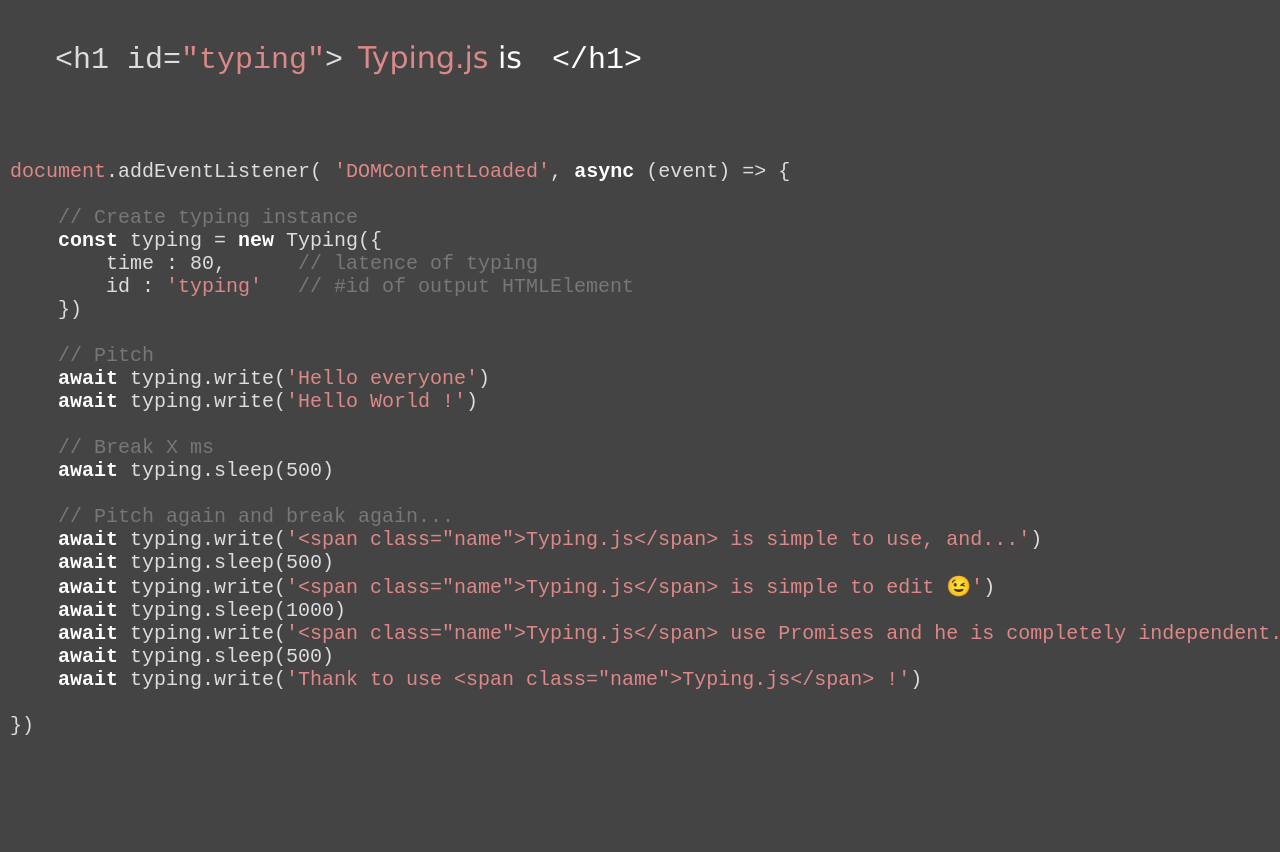
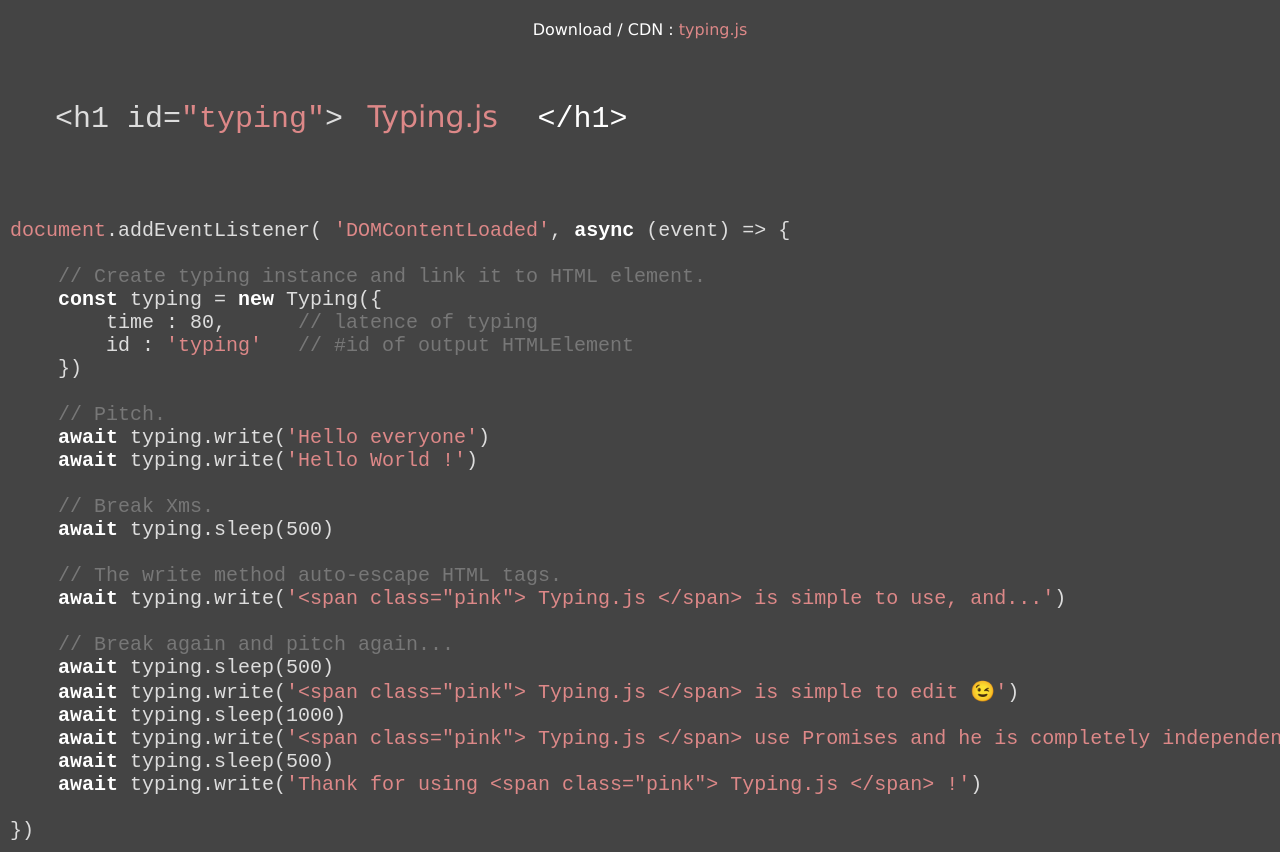
Before and after one commit to CamilleAbella/Typing.js, a plain HTML site: page index.html in a window 1280 px wide. Before the commit the page ends 800 px from the top, so only its background shows below. Drawn offline with Linux system fonts and the light colour scheme.

Commit message:
update all

```diff
--- a/index.html
+++ b/index.html
@@ -4,39 +4,46 @@
     <meta charset="UTF-8">
     <meta name="viewport" content="width=device-width, initial-scale=1.0">
     <meta http-equiv="X-UA-Compatible" content="ie=edge">
-    <title>Document</title>
-    <link rel="stylesheet" href="./highlight/dark.css">
+    <title>Typing.js</title>
+
     <script src="./highlight/highlight.pack.js"></script>
     <script>hljs.initHighlightingOnLoad();</script>
+    <link rel="shortcut icon" href="../../favicon.ico" type="image/x-icon">
+    <link rel="stylesheet" href="./highlight/dark.css">
     <link rel="stylesheet" href="./style.css">
 </head>
 <body>
-    <div class="head">
+    <div class="download">
+        Download / CDN : <a href="./typing/typing.js">typing.js</a>
+    </div>
+    <div class="example">
         <pre><code class="html">&lt;h1 id="typing"&gt;</code></pre><span id="typing"></span><pre><code class="html"></code>&lt;/h1&gt;</code></pre>
     </div>
     <pre><code class="js">document.addEventListener( 'DOMContentLoaded', async (event) => {
 
-    // Create typing instance
+    // Create typing instance and link it to HTML element.
     const typing = new Typing({
         time : 80,      // latence of typing
         id : 'typing'   // #id of output HTMLElement
     })
 
-    // Pitch
+    // Pitch.
     await typing.write('Hello everyone')
     await typing.write('Hello World !')
 
-    // Break X ms
+    // Break Xms.
     await typing.sleep(500)
 
-    // Pitch again and break again...
-    await typing.write('&lt;span class="name"&gt;Typing.js&lt;/span&gt; is simple to use, and...')
+    // The write method auto-escape HTML tags.
+    await typing.write('&lt;span class="pink"&gt; Typing.js &lt;/span&gt; is simple to use, and...')
+
+    // Break again and pitch again...
     await typing.sleep(500)
-    await typing.write('&lt;span class="name"&gt;Typing.js&lt;/span&gt; is simple to edit 😉')
+    await typing.write('&lt;span class="pink"&gt; Typing.js &lt;/span&gt; is simple to edit 😉')
     await typing.sleep(1000)
-    await typing.write('&lt;span class="name"&gt;Typing.js&lt;/span&gt; use Promises and he is completely independent.')
+    await typing.write('&lt;span class="pink"&gt; Typing.js &lt;/span&gt; use Promises and he is completely independent.')
     await typing.sleep(500)
-    await typing.write('Thank to use &lt;span class="name"&gt;Typing.js&lt;/span&gt; !')
+    await typing.write('Thank for using &lt;span class="pink"&gt; Typing.js &lt;/span&gt; !')
 
 })</code></pre>
     <script src="./typing/typing.js"></script>
--- a/script.js
+++ b/script.js
@@ -1,26 +1,28 @@
 
 document.addEventListener( 'DOMContentLoaded', async (event) => {
 
-    // Create typing instance
+    // Create typing instance and link it to HTML element.
     const typing = new Typing({
         time : 80,      // latence of typing
         id : 'typing'   // #id of output HTMLElement
     })
 
-    // Pitch
+    // Pitch.
     await typing.write('Hello everyone')
     await typing.write('Hello World !')
 
-    // Break X ms
+    // Break Xms.
     await typing.sleep(500)
 
-    // Pitch again and break again...
-    await typing.write('<span class="name">Typing.js</span> is simple to use, and...')
+    // The write method auto-escape HTML tags.
+    await typing.write('<span class="pink"> Typing.js </span> is simple to use, and...')
+
+    // Break again and pitch again...
     await typing.sleep(500)
-    await typing.write('<span class="name">Typing.js</span> is simple to edit 😉')
+    await typing.write('<span class="pink"> Typing.js </span> is simple to edit 😉')
     await typing.sleep(1000)
-    await typing.write('<span class="name">Typing.js</span> use Promises and he is completely independent.')
+    await typing.write('<span class="pink"> Typing.js </span> use Promises and he is completely independent.')
     await typing.sleep(500)
-    await typing.write('Thank to use <span class="name">Typing.js</span> !')
+    await typing.write('Thank for using <span class="pink"> Typing.js </span> !')
 
 })
--- a/style.css
+++ b/style.css
@@ -1,22 +1,33 @@
 * {
     margin: 0;
     padding: 0;
+}
+
+a {
+    color: #d88;
+    text-decoration: none;
 }
 
 body {
     background-color: #444;
 }
 
-.head {
+.download {
+    text-align: center;
+    font-family: Verdana, Geneva, Tahoma, sans-serif;
+    color: #fff;
+    padding: 20px;
+}
+
+.example {
     font-size: 30px;
     font-family: Verdana, Geneva, Tahoma, sans-serif;
-    /* text-align: center; */
     color: #fff;
     height: 70px;
     padding: 40px;
 }
 
-.head pre, .head code {
+.example pre, .example code {
     display: inline;
 }
 
@@ -24,6 +35,6 @@ body {
     font-size: 20px;
 }
 
-.name {
+.pink {
     color: #d88;
 }
--- a/typing/typing.js
+++ b/typing/typing.js
@@ -1,4 +1,3 @@
-
 class Typing {
 
     constructor( options = {} ){
@@ -10,7 +9,7 @@ class Typing {
     }
 
     async write(input){
-        const regex = /(<\/?[\S^/]+[^>]*>)/mg
+        const regex = /<\/?[\S^/>]+?[^>]*>/mg
         this.inputTags = []
         this.outputTags = []
         this.input = input || this.input
@@ -49,6 +48,8 @@ class Typing {
         }catch( error ){
             throw error
         }
+
+        return this
     }
 
     async untype(){
```
